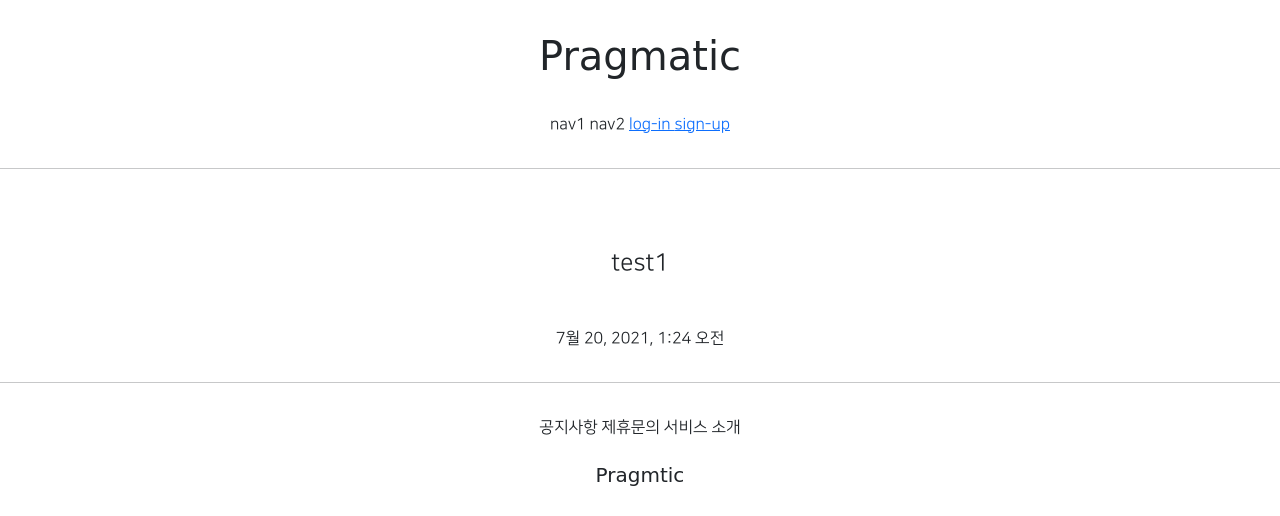
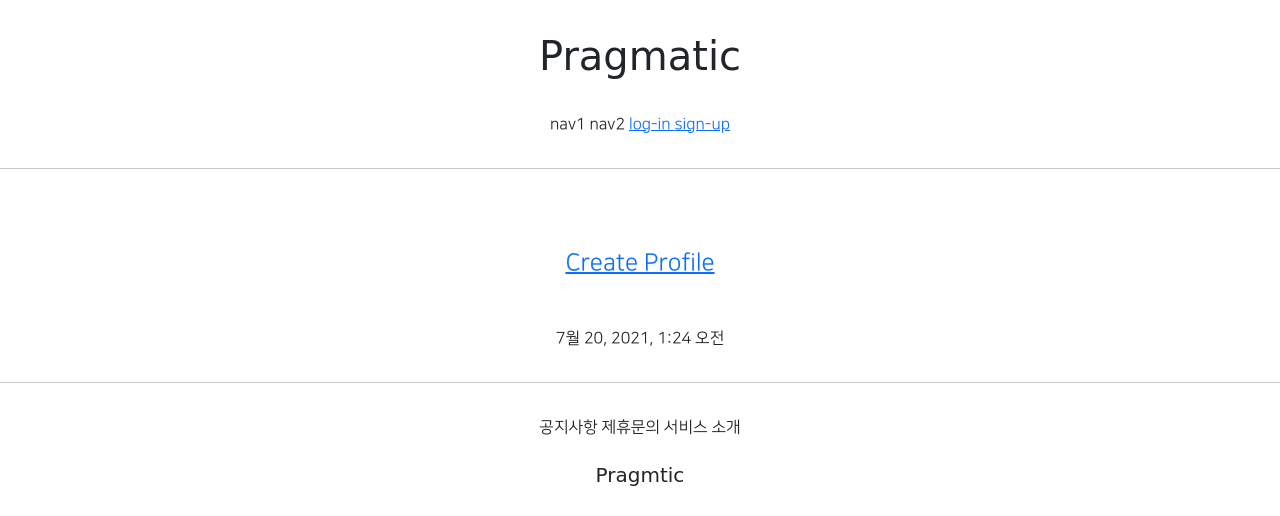
Before and after one commit to ui-hyeong/MYPROJECT, a Django app: page /accounts/detail/2 in a window 1280 px wide. Shown: the top 516 px of the page. Run offline with Django 3.2, Linux system fonts and the light colour scheme; data comes from the database, SQL or seed files in the repository; parts of the project's set-up code (start-up, migrations or seed data) failed here and were passed over; some web fonts are replaced.

Commit message:
7/26 M P commit 3

```diff
--- a/accountapp/templates/accountapp/detail.html
+++ b/accountapp/templates/accountapp/detail.html
@@ -4,7 +4,16 @@
 
     <div class="text-center mw-500 m-auto">
         <div class="m-5">  {# 기본적으로 제공해주는 클래스 #}
-            <h4>{{ target_user.username }}</h4>
+            {% if target_user.profile %}
+            <h4>{{ target_user.profile.nickname }}</h4>
+                <h5>{{ target_user.profile.message }}</h5>
+            {% else %}
+            <h4>
+                <a href="{% url 'profileapp:create' %}">
+                    Create Profile
+                </a>
+            </h4>
+            {% endif %}
         </div>
         <div>
             {{ target_user.date_joined }}
--- a/profileapp/templates/profileapp/create.html
+++ b/profileapp/templates/profileapp/create.html
@@ -8,7 +8,9 @@
             <h4>Create Profile</h4>
         </div>
         <div>
-            <form action="{% url 'profileapp:create' %}" method="post"> {# post형을 만들떄는 항상 토큰 넣기  / action은 요청을 보낼 경로             #}
+            <form action="{% url 'profileapp:create' %}"
+                  enctype="multipart/form-data"
+                  method="post"> {# post형을 만들떄는 항상 토큰 넣기  / action은 요청을 보낼 경로             #}
                 {% csrf_token %}
                 {% bootstrap_form form %}
                 <div class="m-5">
--- a/profileapp/views.py
+++ b/profileapp/views.py
@@ -14,3 +14,7 @@ class ProfileCreateView(CreateView):
     form_class = ProfileCreationForm
     success_url = reverse_lazy('accountapp:hello_cat')
     template_name = 'profileapp/create.html'
+
+    def form_valid(self, form):    #
+        form.instance.user = self.request.user
+        return super().form_valid(form)
```
